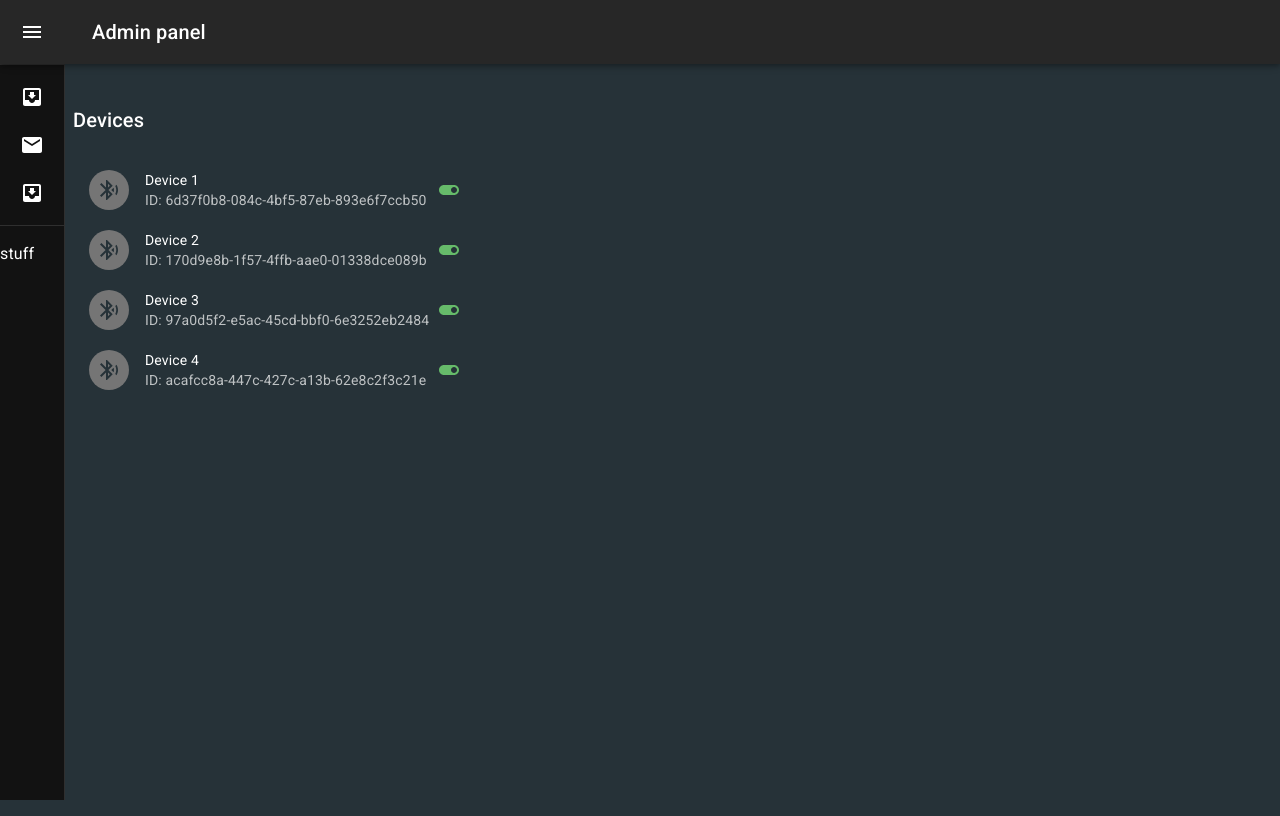
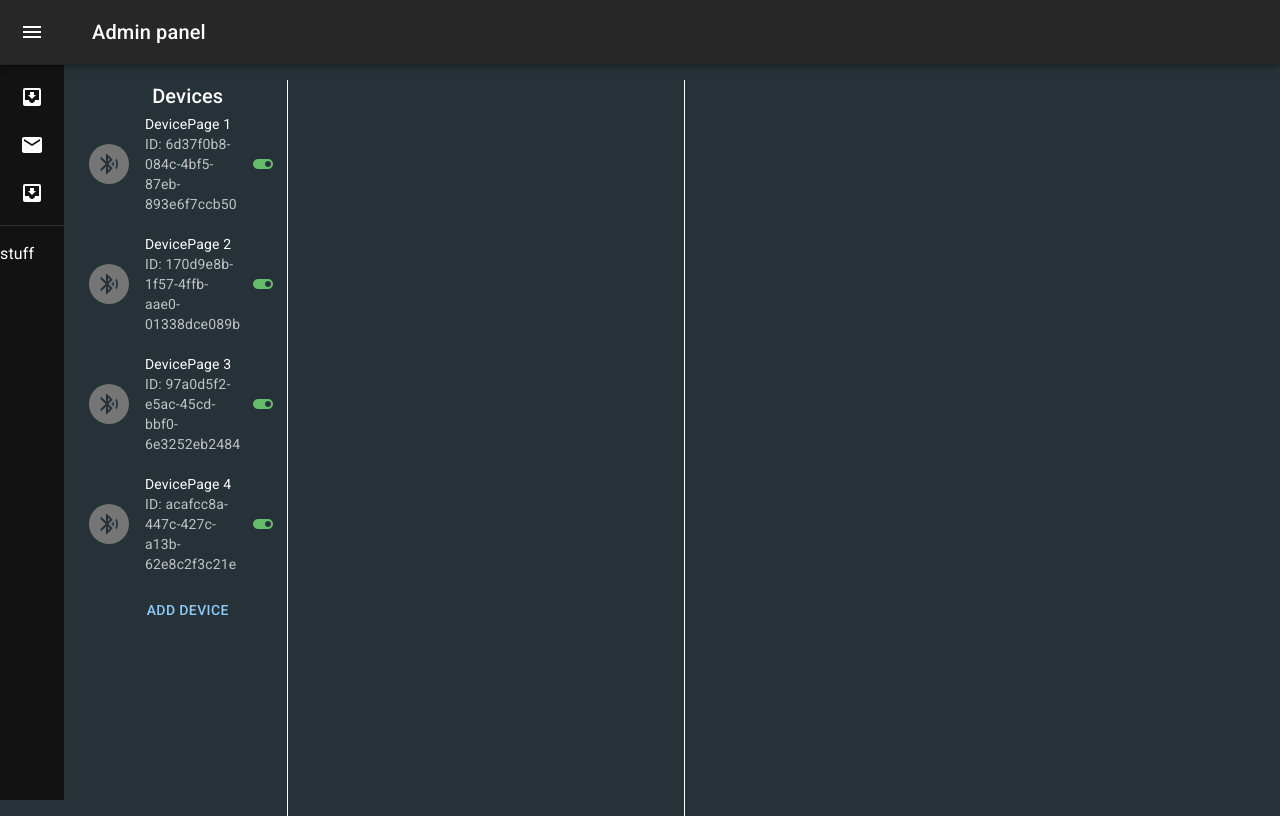
Before and after one commit to IT-BPR-S22-Curated-Shopping/webapp.admin_panel, a React (Create React App) app: page /device in a window 1280 px wide. Built offline with nearby package versions, Linux system fonts and the light colour scheme; no server answers.

Commit message:
display tracking devices

```diff
--- a/package.json
+++ b/package.json
@@ -17,6 +17,7 @@
     "react-dom": "^18.1.0",
     "react-router-dom": "^6.3.0",
     "react-scripts": "5.0.1",
+    "react-window": "^1.8.7",
     "web-vitals": "^2.1.4"
   },
   "scripts": {
--- a/src/App.js
+++ b/src/App.js
@@ -89,7 +89,7 @@ export default function App() {
                 <Divider />
                 <p> stuff</p>
             </DrawerMenu>
-            <Box component="main" sx={{ flexGrow: 1, p: 3 }}>
+            <Box component="main" sx={{ flexGrow: 1, pl: 3, pt: 2 }}>
                 <DrawerHeader />
                 <Routes>
                     <Route path="/" element={<Home/>}/>
--- a/src/pages/device/Device.js
+++ /dev/null
@@ -1,26 +0,0 @@
-import * as React from 'react';
-import DeviceListComponent from './DeviceListComponent';
-import {Container, Grid, Paper} from '@mui/material';
-import {height} from '@mui/system';
-
-function Device() {
-    return (
-        <React.Fragment>
-            <main >
-                <Grid container >
-                    <Grid item xs={4} >
-                        <DeviceListComponent/>
-                    </Grid>
-                    <Grid item xs={4}>
-
-                    </Grid>
-                    <Grid item xs={4}>
-
-                    </Grid>
-                </Grid>
-            </main>
-        </React.Fragment>
-    );
-}
-
-export default Device;
--- a/src/pages/device/DeviceListComponent.js
+++ b/src/pages/device/DeviceListComponent.js
@@ -1,43 +1,33 @@
 import * as React from 'react';
 import {
     Avatar, Box, Grid, IconButton,
-    List,
-    ListItem,
-    ListItemAvatar, ListItemButton,
+    List, ListItemAvatar, ListItemButton,
     ListItemText,
-    Typography,
 } from '@mui/material';
-import {styled} from '@mui/styles';
 import {BluetoothSearching, ToggleOn, ToggleOff} from '@mui/icons-material';
+import {useEffect} from 'react';
 
-
-
-
-function DeviceListComponent() {
+function DeviceListComponent(props) {
 
     const [dense, setDense] = React.useState(true);
     const [secondary, setSecondary] = React.useState(true);
-    const [deviceList, setDeviceList] = React.useState( [
-        {deviceName: "Device 1", deviceId: "6d37f0b8-084c-4bf5-87eb-893e6f7ccb50"},
-        {deviceName: "Device 2", deviceId: "170d9e8b-1f57-4ffb-aae0-01338dce089b"},
-        {deviceName: "Device 3", deviceId: "97a0d5f2-e5ac-45cd-bbf0-6e3252eb2484"},
-        {deviceName: "Device 4", deviceId: "acafcc8a-447c-427c-a13b-62e8c2f3c21e"}
-    ])
+    const [deviceList, setDeviceList] = React.useState([]);
     const [selectedIndex, setSelectedIndex] = React.useState(null);
 
     const handleListItemClick = (event, index) => {
         setSelectedIndex(index);
+        props.callback(deviceList[index]);
     };
 
-    return(
+    useEffect(() => {
+        setDeviceList(props.listData);
+    }, [props.listData]);
+
+    return (
         <div>
-        <Box >
-            <Grid container spacing={2}>
-                <Grid >
-                    <Typography sx={{ mt: 4, mb: 2 }} variant="h6" >
-                        Devices
-                    </Typography>
-
+            <Box>
+                <Grid container spacing={2}>
+                    <Grid>
                         <List dense={dense}>
                             {deviceList.map(x => (
                                 <ListItemButton
@@ -47,7 +37,7 @@ function DeviceListComponent() {
                                 >
                                     <ListItemAvatar>
                                         <Avatar>
-                                            <BluetoothSearching />
+                                            <BluetoothSearching/>
                                         </Avatar>
                                     </ListItemAvatar>
                                     <ListItemText
@@ -55,17 +45,17 @@ function DeviceListComponent() {
                                         secondary={secondary ? 'ID: ' + x.deviceId : null}
                                     />
                                     <IconButton edge="end" aria-label="delete">
-                                        <ToggleOn color={"success"}/>
+                                        <ToggleOn color={'success'}/>
                                     </IconButton>
                                 </ListItemButton>))
                             }
                         </List>
 
+                    </Grid>
                 </Grid>
-            </Grid>
-        </Box>
+            </Box>
         </div>
-    )
+    );
 }
 
 export default DeviceListComponent;
--- /dev/null
+++ b/src/pages/device/DeviceLogComponent.js
@@ -0,0 +1,53 @@
+import * as React from 'react';
+import {
+    Box,
+    Grid,
+    List,
+    ListItem,
+    ListItemText, Typography,
+} from '@mui/material';
+import {useEffect} from 'react';
+import Divider from '@mui/material/Divider';
+
+function DeviceLogComponent(props) {
+
+    const [log, setLog] = React.useState([]);
+
+    useEffect(() => {
+        if (props.log != null) {
+            setLog(props.log);
+        } else {
+            setLog([{msg: "No log found"}])
+        }
+    }, [props.log])
+
+    return (
+        <Box>
+            <Divider/>
+            <Grid >
+                <Grid>
+                    <Typography variant="h6" textAlign={"center"}>
+                        Device log
+                    </Typography>
+                    <List dense={true}>
+                        {log.map(x => (
+                            <ListItem
+                                key={log.indexOf(x)}
+                                divider={true}
+                            >
+                                <ListItemText
+                                    primary={x.msg}
+                                />
+
+                            </ListItem>
+
+                        ))}
+                    </List>
+
+                </Grid>
+            </Grid>
+        </Box>
+    );
+}
+
+export default DeviceLogComponent;
--- /dev/null
+++ b/src/pages/device/DevicePage.js
@@ -0,0 +1,66 @@
+import * as React from 'react';
+import DeviceListComponent from './DeviceListComponent';
+import {Button, Grid, Typography} from '@mui/material';
+import DeviceService from '../../services/DeviceService';
+import {useEffect} from 'react';
+import DeviceLogComponent from './DeviceLogComponent';
+
+function DevicePage() {
+    const api = DeviceService.DeviceServiceMock();
+    const [deviceList, setDeviceList] = React.useState([]);
+    const [deviceDetails, setDeviceDetails] = React.useState(null);
+
+    const deviceClickCallback = (data) => {
+        api.get(data.id).then((res, error) => {
+                setDeviceDetails(res.data.deviceLog);
+            },
+        );
+    };
+
+    useEffect(() => {
+        api.getAll().then((res, err) => {
+            setDeviceList(res.data);
+        });
+    }, []);
+
+    return (
+        <React.Fragment>
+            <main>
+                <Grid container>
+                    <Grid
+                        item md={4} lg={2}
+                        sx={{borderRight: 1}} height={'92vh'}
+                        display="flex"
+                        flexDirection={'column'}
+                        justifyContent="top|center"
+                        alignItems="center">
+                        <Typography variant="h6">
+                            Devices
+                        </Typography>
+                        <DeviceListComponent listData={deviceList} callback={deviceClickCallback}/>
+                        <Button>Add device</Button>
+                    </Grid>
+                    <Grid item xs={5} md={4} sx={{borderRight: 1}}>
+                        {
+                            deviceDetails != null && (
+                                <div>
+                                    <Button variant="contained" sx={{m: 1}} color={'success'}>ONLINE</Button>
+                                    <Button variant="contained" sx={{m:1}} color={'error'}>Deactivate</Button>
+                                    <DeviceLogComponent log={deviceDetails}/>
+                                </div>
+
+                            )
+
+                        }
+
+                    </Grid>
+                    <Grid item xs={5} md={4}>
+
+                    </Grid>
+                </Grid>
+            </main>
+        </React.Fragment>
+    );
+}
+
+export default DevicePage;
--- /dev/null
+++ b/src/services/DeviceService.js
@@ -0,0 +1,73 @@
+import {ServiceResponseObject} from './ServiceResponseObject';
+import ServiceResponseEnum from '../util/ServiceResponseEnum';
+import {BASE_URL} from '../util/constants';
+import APIProvider from './providers/APIProvider';
+
+function DeviceService() { //TODO: provider in constructor
+    const api = APIProvider(BASE_URL);
+    const path = '/device';
+
+    const getAll = () => {
+        return api.get(`${path}`).
+            then(res => ServiceResponseObject(ServiceResponseEnum.SUCCESS, res.data)).
+            catch(error => ServiceResponseObject(ServiceResponseEnum.ERROR, {errorMsg: error}));
+    };
+
+    const get = (id) => {
+        return api.get(`${path}/${id}`).
+            then(res => ServiceResponseObject(ServiceResponseEnum.SUCCESS, res.data)).
+            catch(error => ServiceResponseObject(ServiceResponseEnum.ERROR, {errorMsg: error}));
+    };
+
+    return {getAll, get};
+}
+
+function DeviceServiceMock() {
+
+    const getAll = () => {
+        return new Promise((resolve, reject) => {
+            let res = ServiceResponseObject(ServiceResponseEnum.SUCCESS, [
+                {deviceName: 'DevicePage 1', id: 1, deviceId: '6d37f0b8-084c-4bf5-87eb-893e6f7ccb50'},
+                {deviceName: 'DevicePage 2', id: 2, deviceId: '170d9e8b-1f57-4ffb-aae0-01338dce089b'},
+                {deviceName: 'DevicePage 3', id: 3, deviceId: '97a0d5f2-e5ac-45cd-bbf0-6e3252eb2484'},
+                {deviceName: 'DevicePage 4', id: 4, deviceId: 'acafcc8a-447c-427c-a13b-62e8c2f3c21e'},
+            ]);
+            resolve(res);
+        });
+    };
+
+    const get = (id) => {
+        return new Promise((resolve, reject) => {
+            let res = ServiceResponseObject(ServiceResponseEnum.SUCCESS, {
+                id: 1,
+                deviceId: 'acafcc8a-447c-427c-a13b-62e8c2f3c21e',
+                telemetry: 'ONLINE',
+                status: 'SCANNING',
+                location: 'location xyz',
+                product: 'Beauti-Lamp',
+
+                deviceLog: [
+                    {msg: 'Connected'},
+                    {msg: 'Received UUID: 6aedd569-7e2f-41fc-97e4-9aea1d2382d7'},
+                    {msg: 'Received UUID: 0fb9f348-6a9c-4eed-82a2-2bb3fcaba8bb'},
+                    {msg: 'Received UUID: c37ec6bc-0889-426b-88a3-44948d8985f3'},
+                    {msg: 'Received UUID: c37ec6bc-0889-426b-88a3-44948d8985f3'},
+                    {msg: 'Received UUID: c37ec6bc-0889-426b-88a3-44948d8985f3'},
+                    {msg: 'Received UUID: c37ec6bc-0889-426b-88a3-44948d8985f3'},
+                    {msg: 'New configuration received'},
+                    {msg: 'Received UUID: c37ec6bc-0889-426b-88a3-44948d8985f3'},
+                    {msg: 'Received UUID: c37ec6bc-0889-426b-88a3-44948d8985f3'},
+                    {msg: 'Received UUID: c37ec6bc-0889-426b-88a3-44948d8985f3'},
+                    {msg: 'Received UUID: c37ec6bc-0889-426b-88a3-44948d8985f3'},
+                    {msg: 'Received UUID: c37ec6bc-0889-426b-88a3-44948d8985f3'},
+                ],
+
+            });
+            resolve(res);
+        });
+    };
+
+    return {getAll, get};
+}
+
+export default {DeviceService, DeviceServiceMock};
--- /dev/null
+++ b/src/services/ServiceResponseObject.js
@@ -0,0 +1,8 @@
+
+
+export const ServiceResponseObject = (status, payload) => {
+    return {
+        state: status,
+        data: payload
+    }
+}
--- /dev/null
+++ b/src/util/ServiceResponseEnum.js
@@ -0,0 +1,10 @@
+
+
+function ServiceResponseEnum() {
+
+    const SUCCESS = Object.freeze('SUCCESS');
+    const ERROR = Object.freeze('ERROR');
+
+    return ({SUCCESS, ERROR})
+}
+export default ServiceResponseEnum
--- a/src/util/components.js
+++ b/src/util/components.js
@@ -1,4 +1,4 @@
 export { default as Home } from "../pages/home/Home";
 export { default as About } from "../pages/about/About";
-export { default as Device } from "../pages/device/Device";
+export { default as Device } from "../pages/device/DevicePage";
 export { default as Location } from "../pages/location/Location";
--- /dev/null
+++ b/src/util/constants.js
@@ -0,0 +1,2 @@
+/* URLs */
+export const BASE_URL = process.env['REACT_APP_BASE_URL']
```
Also changed, not shown: src/services/providers/APIProvider.js (renamed from src/services/APIProvider.js), 2 other files (tests, documents, lock files or other folders).
